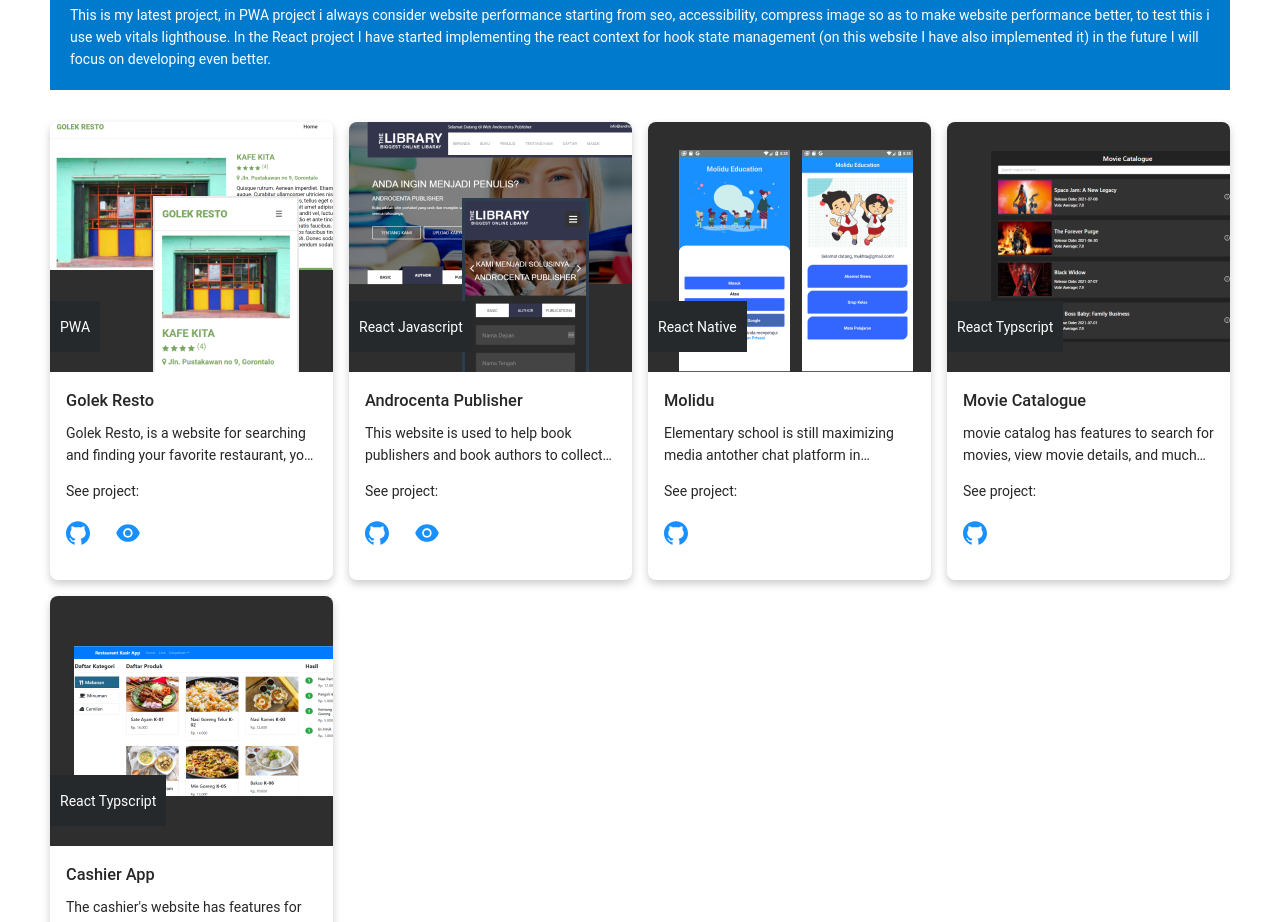
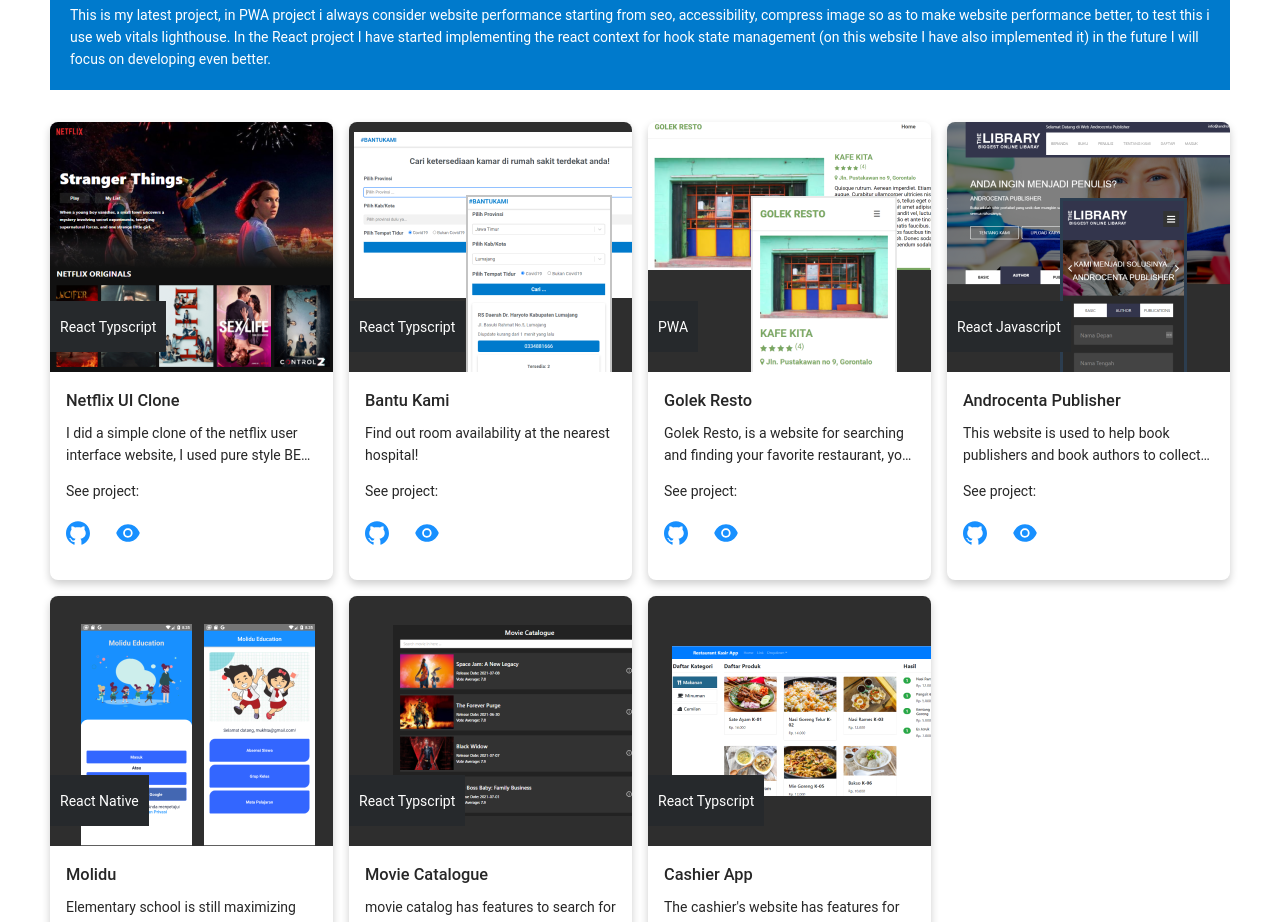
Before and after one commit to naufalyukafi/yukafi-portfolio, a React (Create React App) app: page / in a window 1280 px wide. Shown: the part 1220-2142 px from the top of the page. Built offline with nearby package versions, Linux system fonts and the light colour scheme.

Commit message:
add new portfolio

```diff
--- a/public/index.html
+++ b/public/index.html
@@ -6,7 +6,7 @@
   <link rel="icon" href="%PUBLIC_URL%/favicon.ico" />
   <meta name="viewport" content="width=device-width, initial-scale=1" />
   <meta name="theme-color" content="#000000" />
-  <meta name="description" content="Web site created using create-react-app" />
+  <meta name="description" content="I'm a student who aspires to be a front end engineer" />
   <link rel="apple-touch-icon" href="%PUBLIC_URL%/logo192.png" />
   <!--
       manifest.json provides metadata used when your web app is installed on a
--- a/src/config/DATA.json
+++ b/src/config/DATA.json
@@ -88,6 +88,24 @@
     "portfolio": [
         {
             "id": 1,
+            "title": "Netflix UI Clone",
+            "description": "I did a simple clone of the netflix user interface website, I used pure style BEM to make it easier for class writing",
+            "language": "React Typscript",
+            "github": "https://github.com/naufalyukafi/netflix-ui-clone",
+            "website": "https://naufalyukafi.github.io/netflix-ui-clone/",
+            "image": "./images/image-portfolio/netflix-ui-clone.png"
+        },
+        {
+            "id": 2,
+            "title": "Bantu Kami",
+            "description": "Find out room availability at the nearest hospital!",
+            "language": "React Typscript",
+            "github": "https://github.com/naufalyukafi/bantu-kami",
+            "website": "https://bantu-kami.vercel.app/",
+            "image": "./images/image-portfolio/bantu-kami.png"
+        },
+        {
+            "id": 3,
             "title": "Golek Resto",
             "description": "Golek Resto, is a website for searching and finding your favorite restaurant, you can search for your favorite food, drink, besides that you can also see reviews of the restaurant you are looking for and you can also save a list of your best restaurant version",
             "language": "PWA",
@@ -96,7 +114,7 @@
             "image": "./images/image-portfolio/golek-resto.png"
         },
         {
-            "id": 2,
+            "id": 4,
             "title": "Androcenta Publisher",
             "description": "This website is used to help book publishers and book authors to collect author manuscripts, view book details and many others.",
             "language": "React Javascript",
@@ -105,7 +123,7 @@
             "image": "./images/image-portfolio/androcenta-publisher.png"
         },
         {
-            "id": 3,
+            "id": 5,
             "title": "Molidu",
             "description": "Elementary school is still maximizing media antother chat platform in conducting teaching and learning media directly courageous even though it is still not effective because it is either absent, collection of assignments, and discussions carried out in one place. By that's why we provide Molidu as a solution to this problem.",
             "language": "React Native",
@@ -114,7 +132,7 @@
             "image": "./images/image-portfolio/molidu.png"
         },
         {
-            "id": 4,
+            "id": 6,
             "title": "Movie Catalogue",
             "description": "movie catalog has features to search for movies, view movie details, and much more",
             "language": "React Typscript",
@@ -123,7 +141,7 @@
             "image": "./images/image-portfolio/movie-catalogue.png"
         },
         {
-            "id": 5,
+            "id": 7,
             "title": "Cashier App",
             "description": "The cashier's website has features for finding food, sorting food, adding it to a food price list, and much more.",
             "language": "React Typscript",
```
Also changed, not shown: public/images/image-portfolio/bantu-kami.png (added), public/images/image-portfolio/netflix-ui-clone.png (added).
